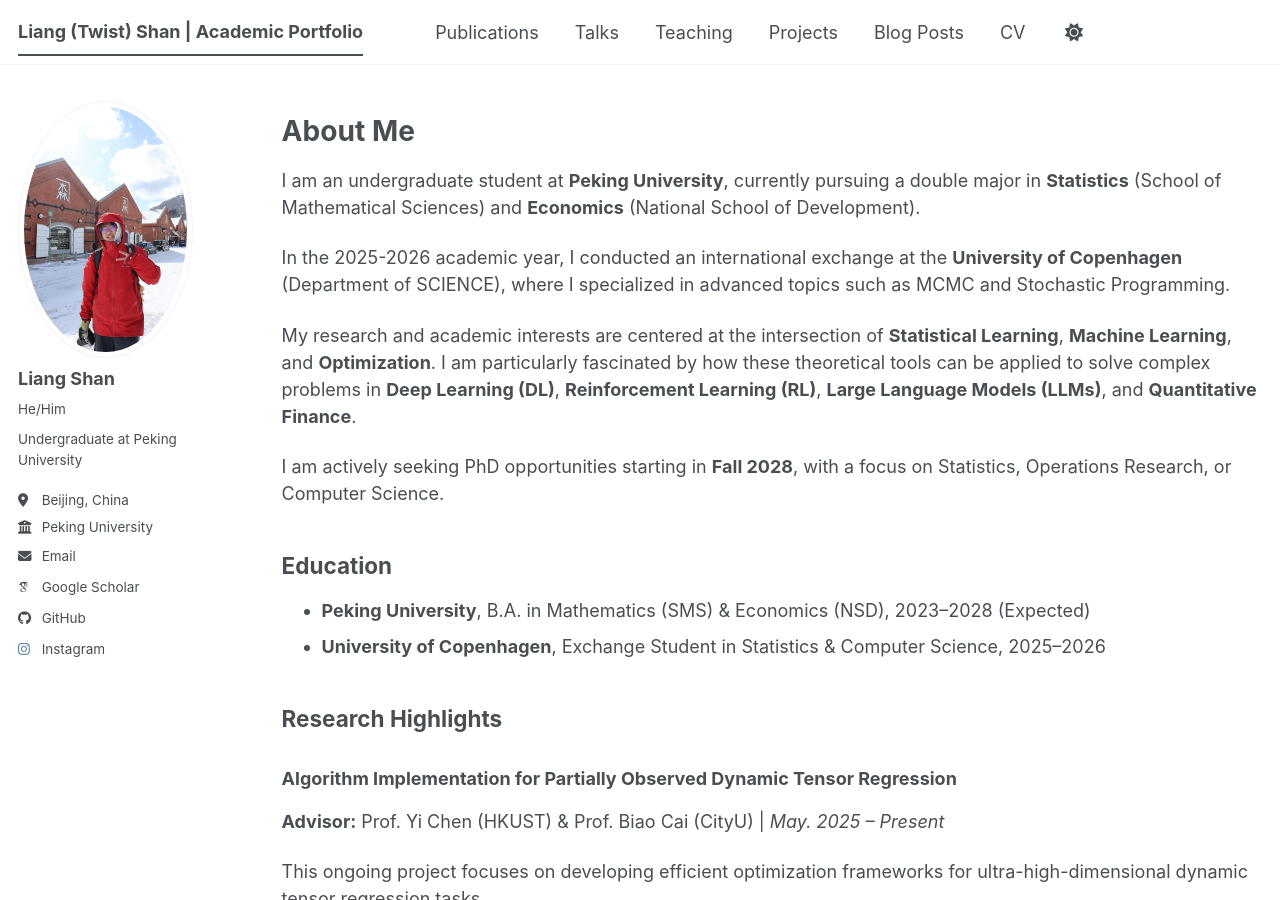
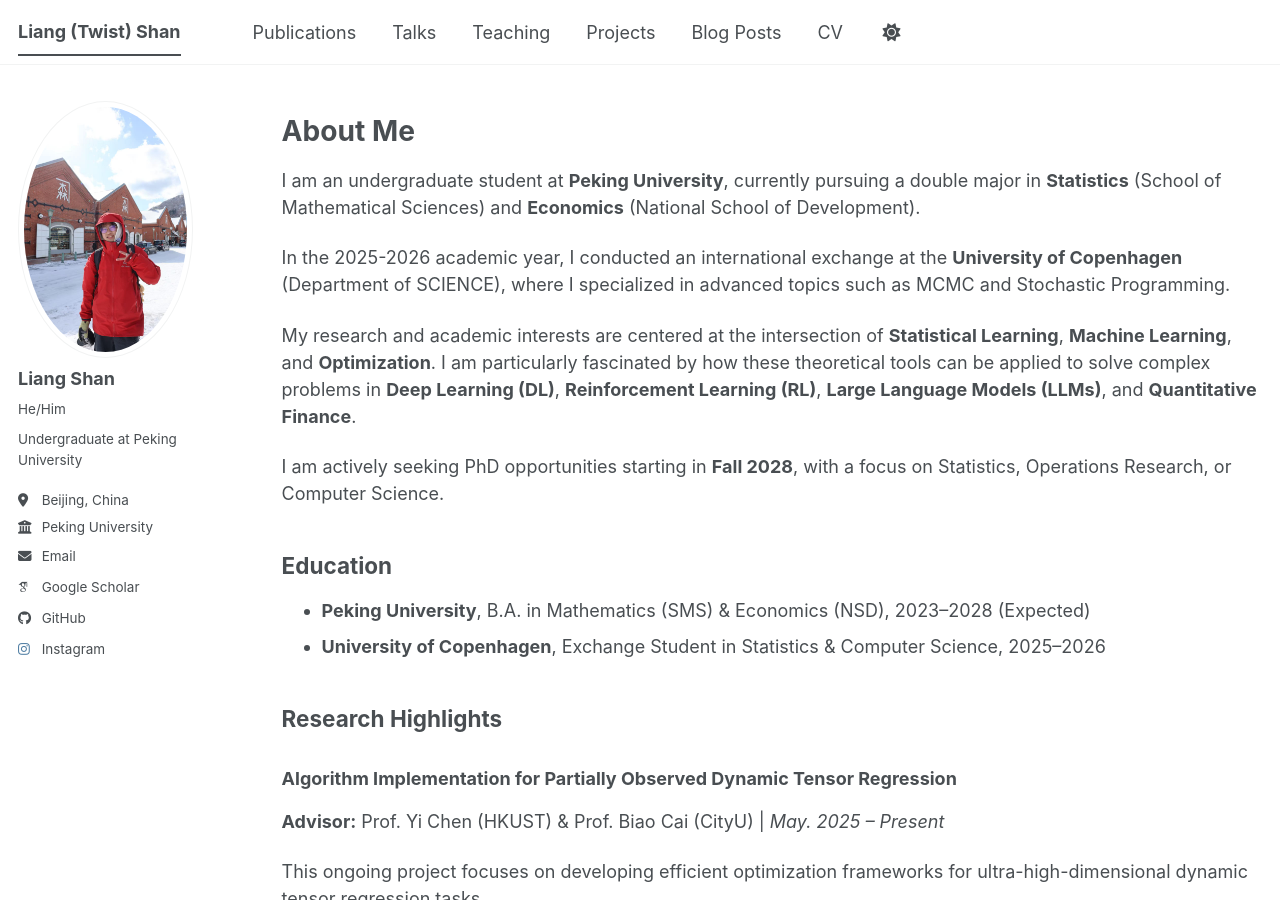
Before and after one commit to Twist-Shan/Twist-Shan.github.io, a Jekyll site: the page built from _pages/about.md, in a window 1280 px wide and 900 px high. Built offline with Jekyll 4.4.1, drawn with Linux system fonts in a browser that asks for light colours; some web fonts are replaced; a script bundle is joined from its source files by our own code; library files that are not in the unit come from our copies.

Commit message:
Update _config.yml

```diff
--- a/_config.yml
+++ b/_config.yml
@@ -9,7 +9,7 @@
 # Basic Site Settings
 locale                  : "en-US"
 site_theme              : "default"
-title                   : "Liang (Twist) Shan | Academic Portfolio"
+title                   : "Liang (Twist) Shan"
 title_separator           : "-"
 name                      : &name "Liang Shan"
 description               : &description "Undergraduate at Peking University (SMS & NSD). Research interests: Statistical Learning, Optimization, and Machine Learning (."
```
